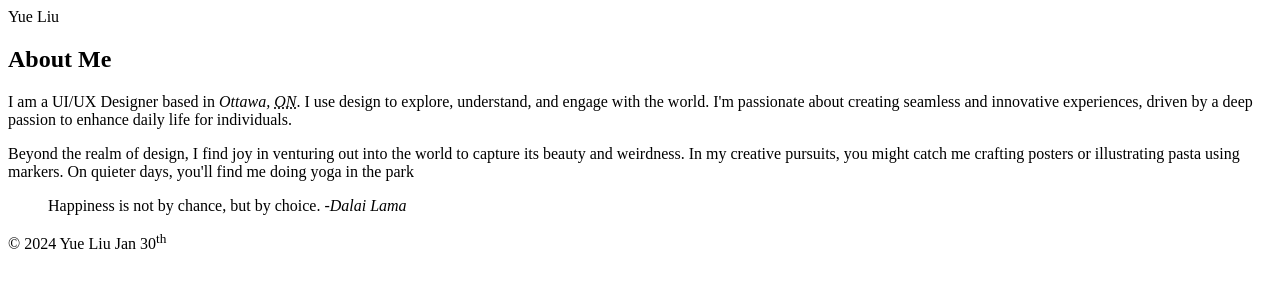
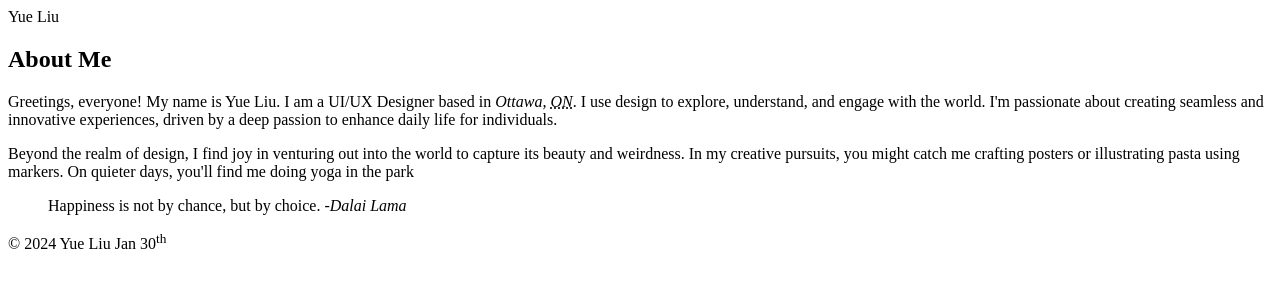
Before and after one commit to liu00666/liu00666.github.io, a plain HTML site: page html-assignment/index.html in a window 1280 px wide. Drawn offline with Linux system fonts and the light colour scheme.

Commit message:
change 1

```diff
--- a/html-assignment/index.html
+++ b/html-assignment/index.html
@@ -10,7 +10,7 @@
     <main>
         <article>
             <h1>About Me</h1>
-            <p>I am a UI/UX Designer based in <em >Ottawa, <abbr title="Ontario">ON</abbr></em>. I use design to explore, understand, and engage with the world. I'm passionate about creating seamless and innovative experiences, driven by a deep passion to enhance daily life for individuals. </p>
+            <p>Greetings, everyone! My name is Yue Liu. I am a UI/UX Designer based in <em >Ottawa, <abbr title="Ontario">ON</abbr></em>. I use design to explore, understand, and engage with the world. I'm passionate about creating seamless and innovative experiences, driven by a deep passion to enhance daily life for individuals. </p>
             <p>Beyond the realm of design, I find joy in venturing out into the world to capture its beauty and weirdness. In my creative pursuits, you might catch me crafting posters or illustrating pasta using markers. On quieter days, you'll find me doing yoga in the park</p>
             <blockquote>Happiness is not by chance, but by choice. -<cite>Dalai Lama</cite></blockquote>
         </article>
```
